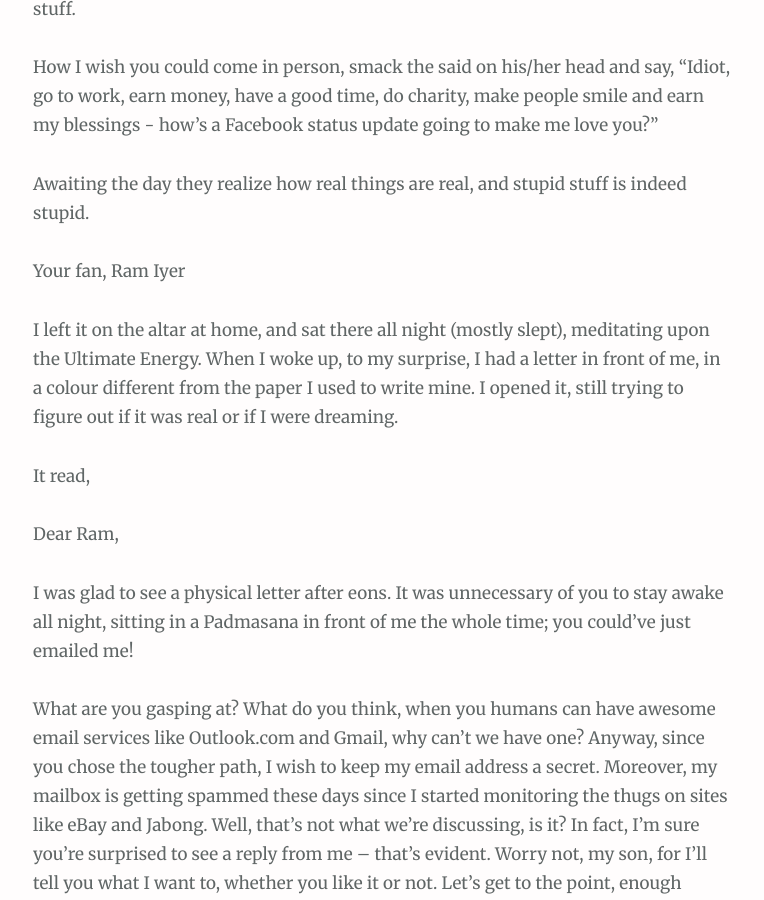
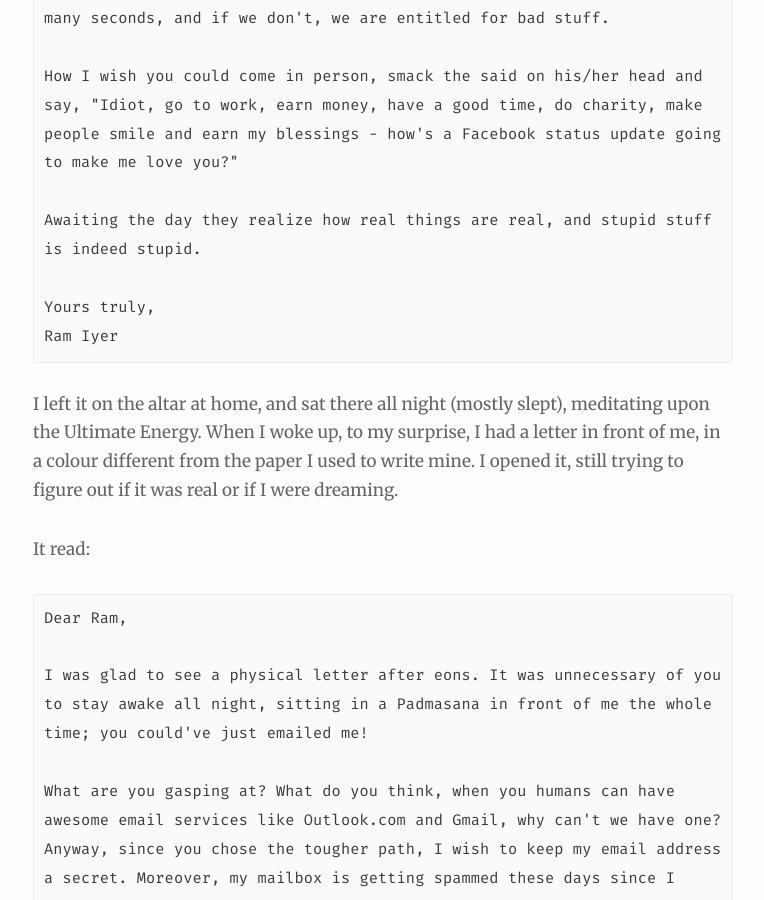
Before and after one commit to studiolampblack/puretypo, a Jekyll site: the page built from _posts/2014-04-26-the-smack.md, in a window 1280 px wide and 900 px high, scrolled down 1312 px. Shown: the whole window, without its empty margins (257-1021 px from the left). Built offline with Jekyll 4.4.1, drawn with Linux system fonts in a browser that asks for light colours; nearby versions of some CDN libraries; some of the changed text lies outside the part shown.

Commit message:
Edit the SMACk post to have text highlight

```diff
--- a/_posts/2014-04-26-the-smack.md
+++ b/_posts/2014-04-26-the-smack.md
@@ -14,8 +14,9 @@ I was recently thinking about how to educate people like my uncle about crappy F
 
 Well, while I don't see many heads nodding, I do see smiles through your screens, though.
 
-So here was my  letter;
+So here was my  letter:
 
+{% highlight text %}
 Dear God,
 
 I am Ram. I wanted to tell you how funny it is when I see these stupid posts on Facebook with photos of your supposed forms, your supposed writings (which are mostly products of imagination of great philosophers), etc. and how they say you need to share them within so many seconds, and if we don't, we are entitled for bad stuff.
@@ -24,13 +25,15 @@ How I wish you could come in person, smack the said on his/her head and say, "Id
 
 Awaiting the day they realize how real things are real, and stupid stuff is indeed stupid.
 
-Your fan,
+Yours truly,
 Ram Iyer
+{% endhighlight %}
 
 I left it on the altar at home, and sat there all night (mostly slept), meditating upon the Ultimate Energy. When I woke up, to my surprise, I had a letter in front of me, in a colour different from the paper I used to write mine. I opened it, still trying to figure out if it was real or if I were dreaming.
 
-It read,
+It read:
 
+{% highlight text %}
 Dear Ram,
 
 I was glad to see a physical letter after eons. It was unnecessary of you to stay awake all night, sitting in a Padmasana in front of me the whole time; you could've just emailed me!
@@ -57,5 +60,6 @@ Get the SMACk!
 
 Yours,
 Well, what the hell
+{% endhighlight %}
 
 ...and, I woke up.
```
